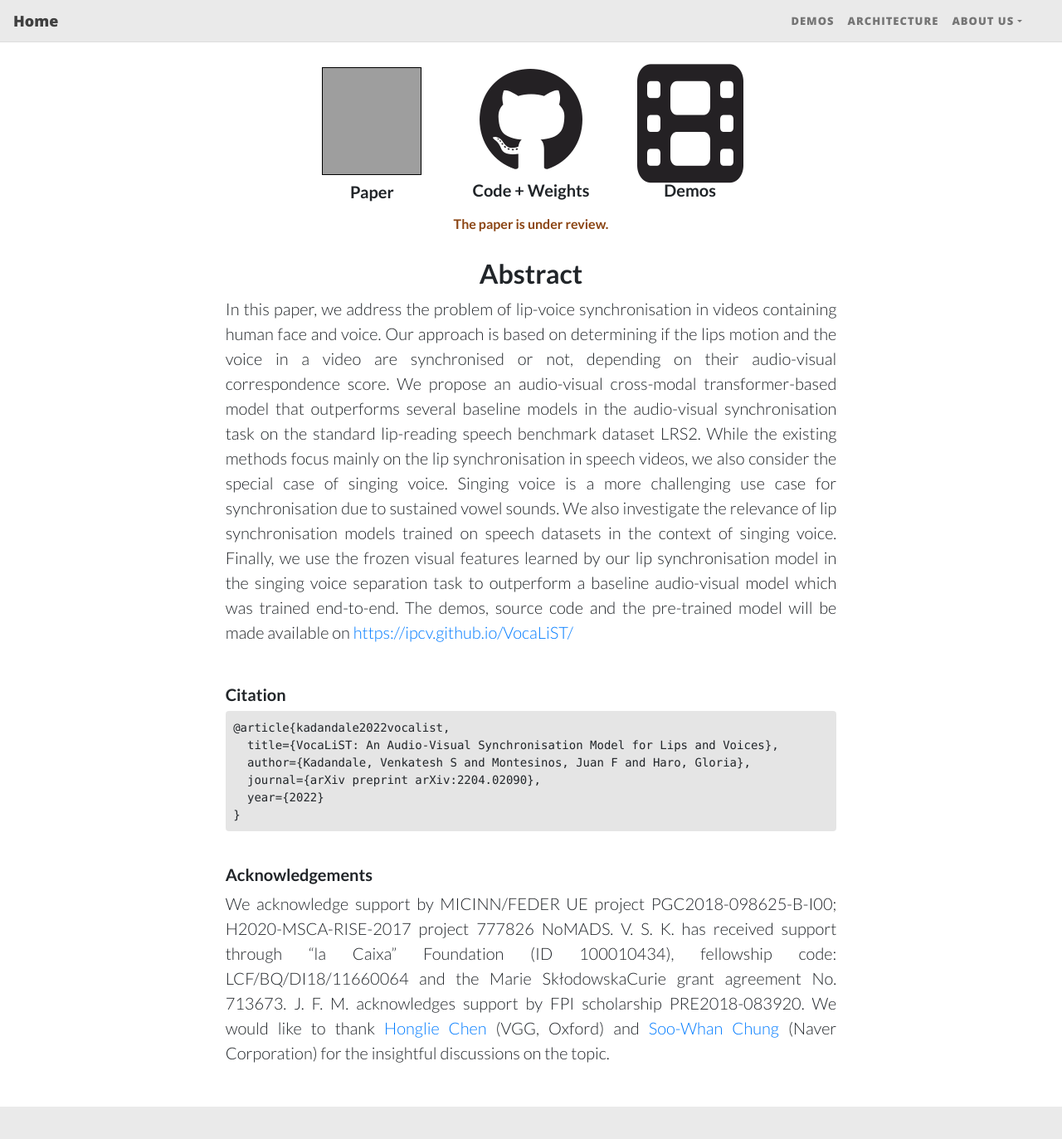
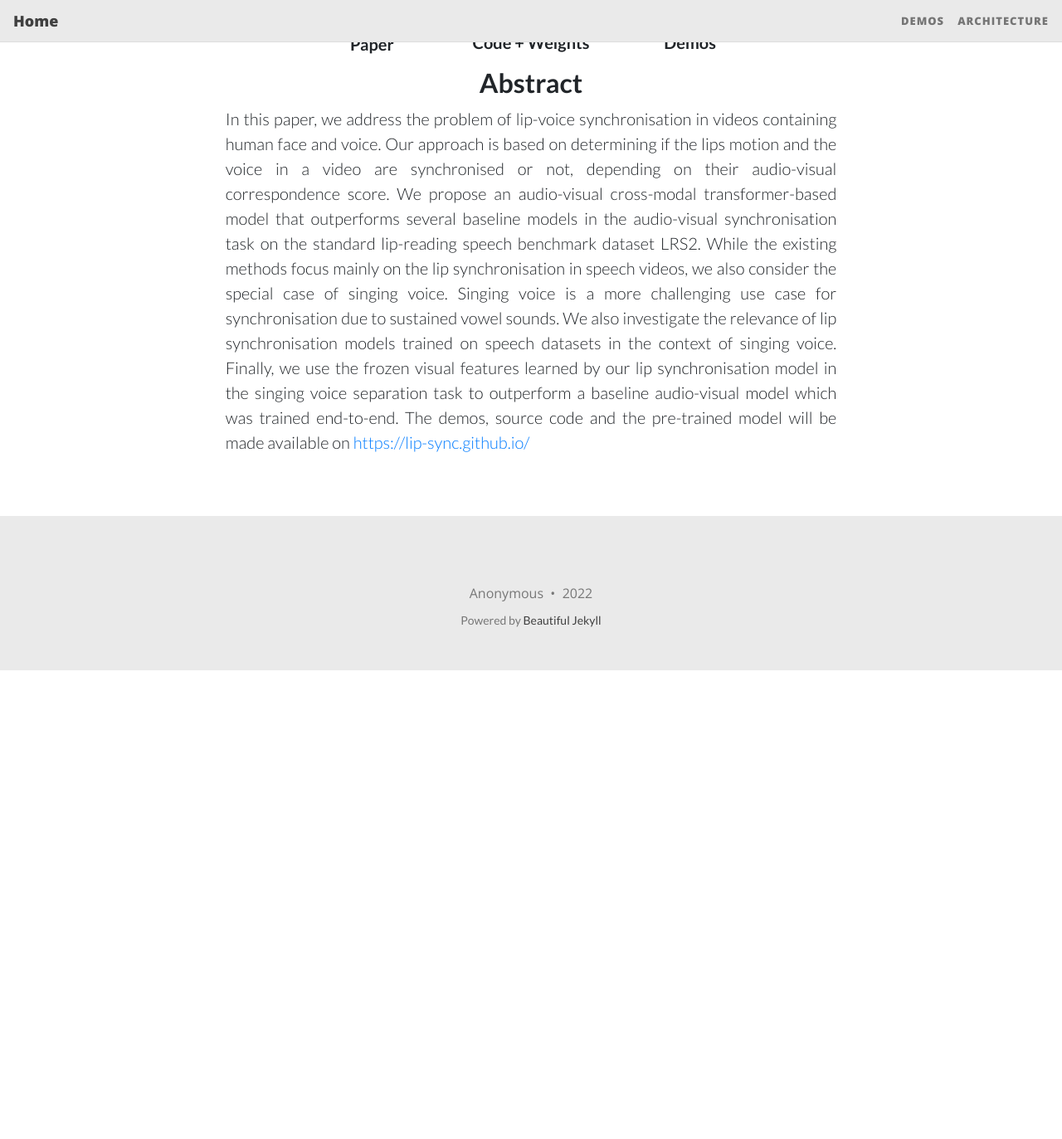
Before and after one commit to lip-sync/lip-sync.github.io, a Jekyll site: the page built from index.html, in a window 1280 px wide and 1400 px high, scrolled down 308 px. Shown: the top 1373 px of the window at 83% size. Built offline with Jekyll 4.4.1, drawn with Linux system fonts in a browser that asks for light colours; nearby versions of some CDN libraries; library files that are not in the unit come from our copies; the list of posts is cut into pages by our own code; after the commit the page ends 1116 px from its top, so only the background shows below that; some of the changed text lies outside the part shown; grey boxes are pictures that could not be loaded.

Commit message:
updated stuff :)

```diff
--- a/_config.yml
+++ b/_config.yml
@@ -9,17 +9,17 @@
 title: VocaLiST
 
 # Your name to show in the footer
-author: IPCV
+author: Anonymous
 
 # --- List of links in the navigation bar --- #
 
 navbar-links:
   Demos: "demos"
   Architecture: "architecture"
-  About us:
-    - Venkatesh S. Kadandale: "https://vskadandale.github.io"
-    - Juan F. Montesinos: "https://juanmontesinos.com"
-    - Gloria Haro: "https://www.upf.edu/web/gloria-haro"
+  #About us:
+  #  - Venkatesh S. Kadandale: "https://vskadandale.github.io"
+  #  - Juan F. Montesinos: "https://juanmontesinos.com"
+  #  - Gloria Haro: "https://www.upf.edu/web/gloria-haro"
 
 # --- Logo --- #
 
@@ -231,7 +231,7 @@ plugins:
   - jekyll-sitemap
 
 # Google Analytics
-google_analytics: G-1N9S38DY72
+google_analytics: G-YTJFCDFXZE
 
 
 # Beautiful Jekyll / Dean Attali
--- a/index.html
+++ b/index.html
@@ -1,80 +1,29 @@
 ---
 layout: page
-gh-repo: vskadandale/vocalist
+gh-repo: anonymous
 gh-badge: [star, watch, fork, follow]
-share-description: Official website of VocaLiST: An Audio-Visual Synchronisation Model for Lips and Voices
+share-description: Official website of paper titled Synchronisation of Lips and Voices
 ---
 <div class="container">
     <div class="row">
         <div class="col-xl-12 mx-auto text-center">
-            <h1>VocaLiST: An Audio-Visual Synchronisation Model for Lips and Voices</h1>
+            <h1>Synchronisation of Lips and Voices</h1>
         </div>
         <div class="col-md-10 col-lg-8 col-xl-7 mx-auto">
         </div>
     </div>
 </div>
-
+<br>
 
 <div class="col-xl-10 col-lg-8 offset-lg-1">
 
-    <!-- Testimonials -->
-    <section class="testimonials text-center">
-        <div class="container">
-            <div class="row">
-                <div class="col-lg-4 text-center">
-                    <div class="testimonial-item mx-auto mb-5 mb-lg-0">
-                        <h5>
-                            <a href="mailto:venkatesh.kadandaleATupfDOTedu"
-                               style="text-decoration : none; color : #000000;">
-                                Venkatesh S. Kadandale
-                            </a>
-                        </h5>
-                        <p class="font-weight-light mb-0"></p>
-                    </div>
-                </div>
-                <div class="col-lg-4 text-center">
-                    <div class="testimonial-item mx-auto mb-5 mb-lg-0">
-                        <h5>
-                            <a href="mailto:juanfelipe.montesinosATupfDOTedu"
-                               style="text-decoration : none; color : #000000;">
-                                Juan F. Montesinos
-                            </a>
-                        </h5>
-                        <p class="font-weight-light mb-0"></p>
-                    </div>
-                </div>
-                <div class="col-lg-4 text-center">
-                    <div class="testimonial-item mx-auto mb-5 mb-lg-0">
-                        <h5>
-                            <a href="mailto:gloria.haroATupfDOTedu" style="text-decoration : none; color : #000000;">
-                                Gloria Haro
-                            </a>
-                        </h5>
-                        <p class="font-weight-light mb-0"></p>
-                    </div>
-                </div>
-            </div>
-            <div class="row">
-                <div class="offset-lg-3 col-lg-6 padtop" style="padding-bottom: 2rem">
-          <span class="align-middle">
-            <p class="mylead2">
-                <a href="https://www.upf.edu/web/etic"
-                style="color:black">Universitat Pompeu Fabra, Barcelona, Spain</a><br>
-
-
-          </span>
-                </div>
-            </div>
-        </div>
-    </section>
     <div class="row justify-content-center">
         <div class="col-sm-3 text-center">
-            <a target="_blank"
-               href="https://arxiv.org/pdf/2204.02090.pdf"><img src="assets/img/paper.png" width="120" height="130" style="border:1px solid black;"></a>
+            <a href="./"><img src="assets/img/paper.png" width="120" height="130" style="border:1px solid black;"></a>
             <h5 style="padding-bottom: 5%; padding-top: 5%">Paper</h5>
         </div>
         <div class="col-sm-3 text-center">
-            <a href="https://github.com/vskadandale/vocalist"
+            <a href="./"
                style="color: #242124">
                 <i class="fab fa-github fa-8x"></i></a>
             <h5 style="padding-bottom: 5%; padding-top: 5%">Code + Weights</h5>
@@ -87,8 +36,6 @@ share-description: Official website of VocaLiST: An Audio-Visual Synchronisation
             <h5 style="padding-bottom: 5%; padding-top: 5px">Demos</h5>
         </div>
     </div>
-    <h6 class="mx-auto text-center" style="color: saddlebrown">The paper is under review.</h6>
-    </br>
     <!-- Image Showcases -->
     <h2 style="text-align: center">Abstract</h2>
     <p class="lead mb-0" align="justify">
@@ -108,37 +55,9 @@ share-description: Official website of VocaLiST: An Audio-Visual Synchronisation
         singing voice separation task to outperform a baseline audio-visual model
         which was trained end-to-end. The demos, source code and the pre-trained model
         will be made available on
-        <a href="https://ipcv.github.io/VocaLiST/">https://ipcv.github.io/VocaLiST/</a>
+        <a href="https://lip-sync.github.io/">https://lip-sync.github.io/</a>
     </p>
     </br>
 
-    <div class="mx-auto">
-        <br>
-        <h5>Citation</h5>
-        <pre class="hightlight" style="background-color:rgba(0,0,0, 0.1)"><p class="mb-0" align="justify">@article{kadandale2022vocalist,
-  title={VocaLiST: An Audio-Visual Synchronisation Model for Lips and Voices},
-  author={Kadandale, Venkatesh S and Montesinos, Juan F and Haro, Gloria},
-  journal={arXiv preprint arXiv:2204.02090},
-  year={2022}
-}</p></pre>
-    </div>
-
-    <div class="mx-auto">
-        <br>
-        <h5>Acknowledgements</h5>
-        <p class="lead mb-0" align="justify">
-            We acknowledge support by MICINN/FEDER UE project
-            PGC2018-098625-B-I00; H2020-MSCA-RISE-2017 project 777826 NoMADS.
-            V. S. K. has received support through “la Caixa” Foundation (ID 100010434),
-            fellowship code: LCF/BQ/DI18/11660064 and the Marie SkłodowskaCurie grant
-            agreement No. 713673. J. F. M. acknowledges support by FPI
-            scholarship PRE2018-083920.
-
-            We would like to thank
-            <a href="https://www.robots.ox.ac.uk/~hchen/">Honglie Chen</a> (VGG, Oxford) and
-            <a href="https://soowhanchung.github.io">Soo-Whan Chung</a>
-            (Naver Corporation) for the insightful discussions on the topic.
-            </p>
-    </div>
 
 </div>
```
Also changed, not shown: 8 other files.
